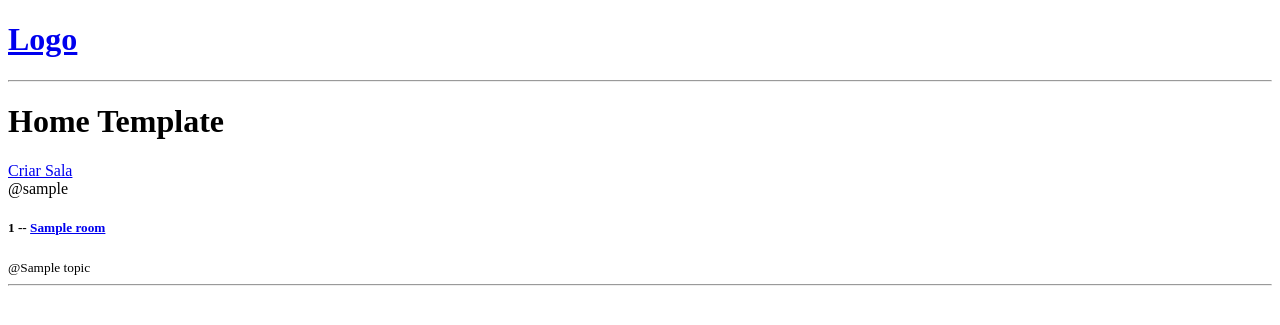
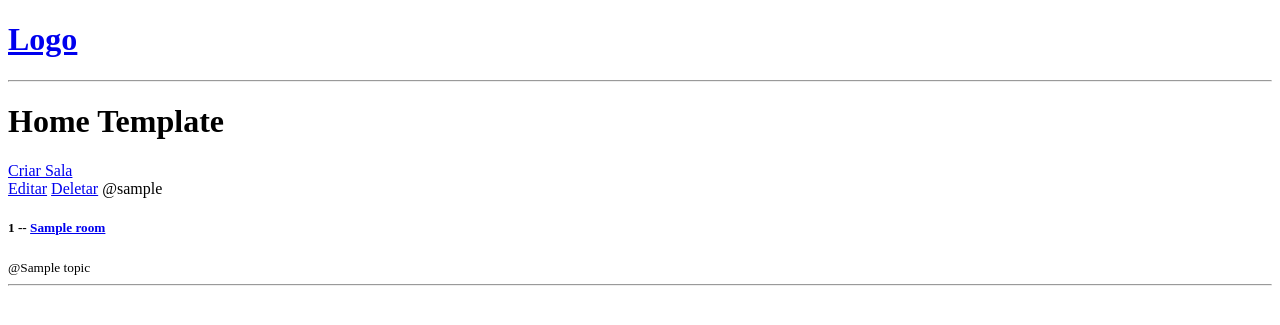
Before and after one commit to dimasabreu/Site-Django, a Django app: template base/templates/base/home.html in a window 1280 px wide. Shown: the top 325 px of the page. Run offline with Django 4.2, Linux system fonts and the light colour scheme; the template is opened without the code that fills it: most values are stand-ins (such as "Sample title", 1, 10 or a date in 2020).

Commit message:
incluindo o delete na pg inicial

```diff
--- a/base/templates/base/home.html
+++ b/base/templates/base/home.html
@@ -16,6 +16,8 @@
         <div>
             {% for room in rooms %}
             <div>
+                <a href="{% url 'update-room' room.id %}">Editar</a>
+                <a href="{% url 'delete-room' room.id %}">Deletar</a>
                 <span>@{{room.host.username}}</span>
                 <h5>{{room.id}} -- <a href="{% url 'room' room.id %}">{{room.name}}</a></h5>
                 <small>@{{room.topic.name}}</small>
```
